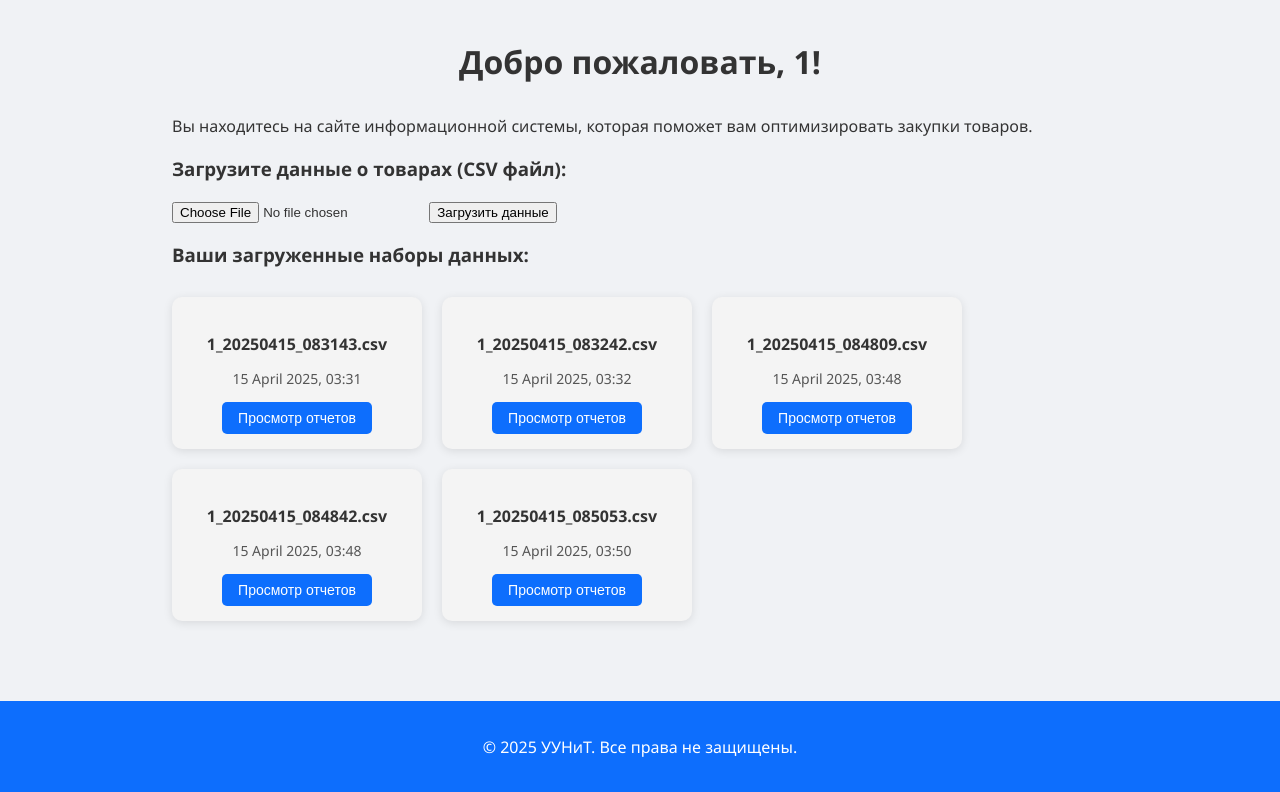
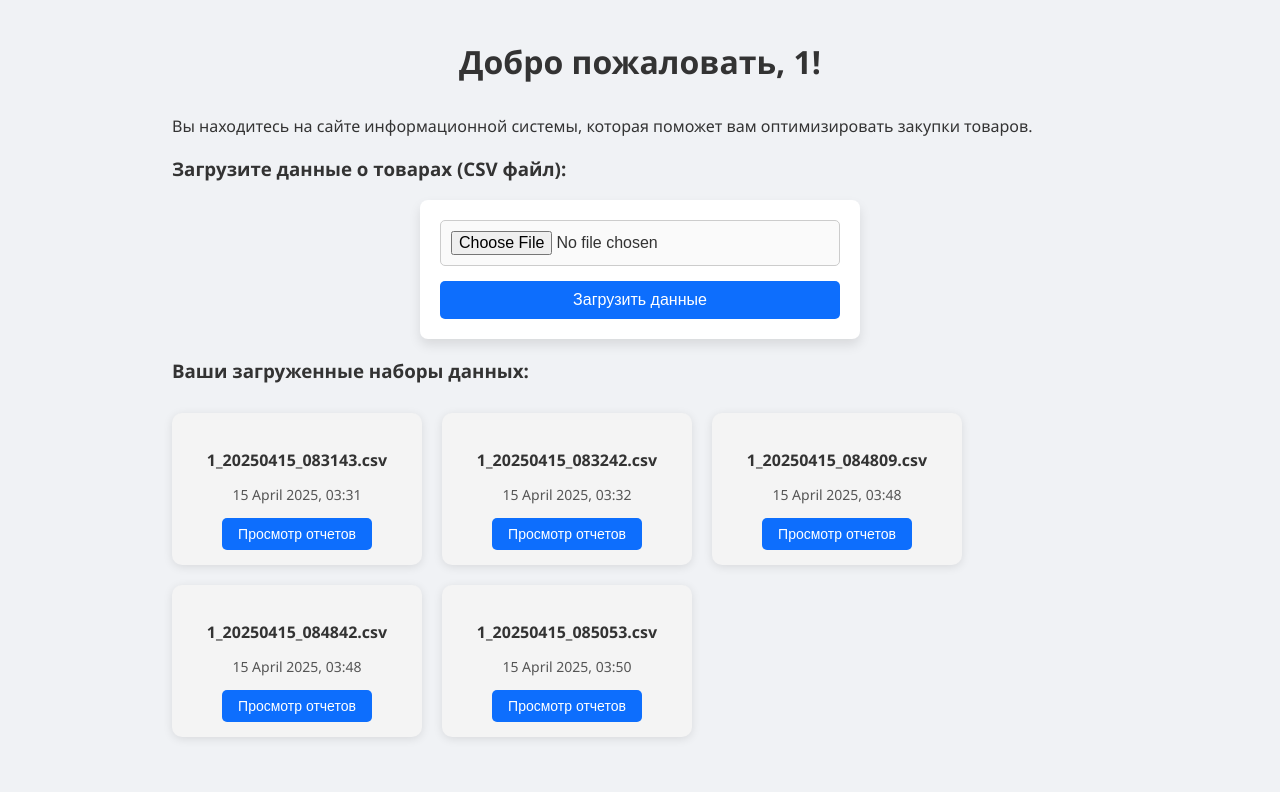
Before and after one commit to DoggerHou/ais_project, a Flask app: page / in a window 1280 px wide. Shown: the part 174-966 px from the top of the page. Run offline with Flask 3, Linux system fonts and the light colour scheme; a user stored in the database is signed in.

Commit message:
Визуал закончен весь(почти)

```diff
--- a/static/css/main.css
+++ b/static/css/main.css
@@ -390,3 +390,48 @@ th {
 .reports-modal:hover {
     cursor: pointer;
 }
+
+
+
+/* Стили для формы загрузки файла */
+form {
+    margin-top: 30px;
+    display: flex;
+    flex-direction: column;
+    gap: 15px;
+    max-width: 400px;
+    margin: auto;
+    background: white;
+    padding: 20px;
+    border-radius: 8px;
+    box-shadow: 0 6px 12px rgba(0, 0, 0, 0.1);
+}
+
+form input[type="file"] {
+    padding: 10px;
+    border-radius: 5px;
+    border: 1px solid #ccc;
+    font-size: 16px;
+    cursor: pointer;
+    background-color: #fafafa;
+    transition: background-color 0.3s ease;
+}
+
+form input[type="file"]:hover {
+    background-color: #f0f0f0;
+}
+
+form button {
+    padding: 10px;
+    background-color: #0d6efd;
+    color: white;
+    font-size: 16px;
+    border: none;
+    border-radius: 5px;
+    cursor: pointer;
+    transition: background-color 0.3s ease;
+}
+
+form button:hover {
+    background-color: #0056b3;
+}
--- a/templates/index.html
+++ b/templates/index.html
@@ -74,7 +74,7 @@
                     <h3>Создание отчета для набора данных</h3>
                     <form action="{{ url_for('generate_report') }}" method="POST">
                         <label for="max_inventory">Максимальный уровень запасов:</label>
-                        <input type="number" name="max_inventory" value="480" required>
+                        <input type="number" name="max_inventory" id="max_inventory" value="480" required>
                         <button type="submit">Создать отчет</button>
                     </form>
                 </div>
```
Also changed, not shown: instance/project_db.sqlite.
